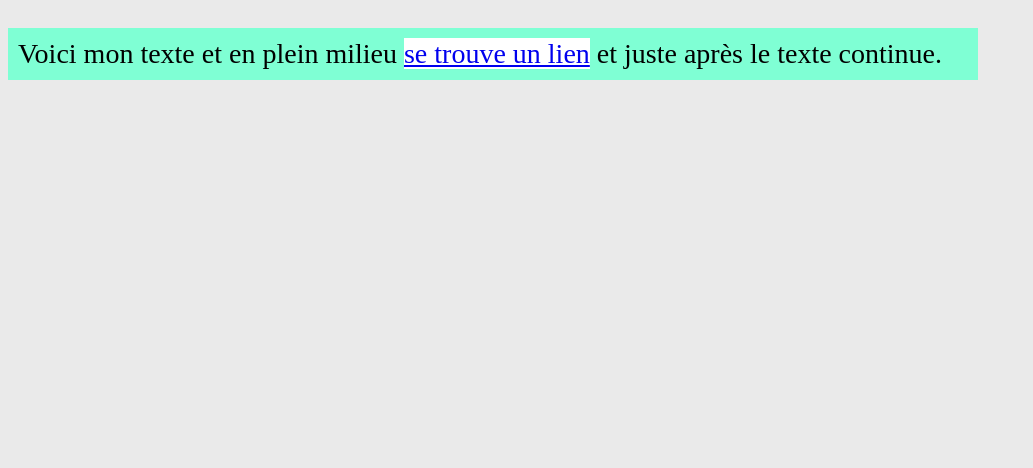
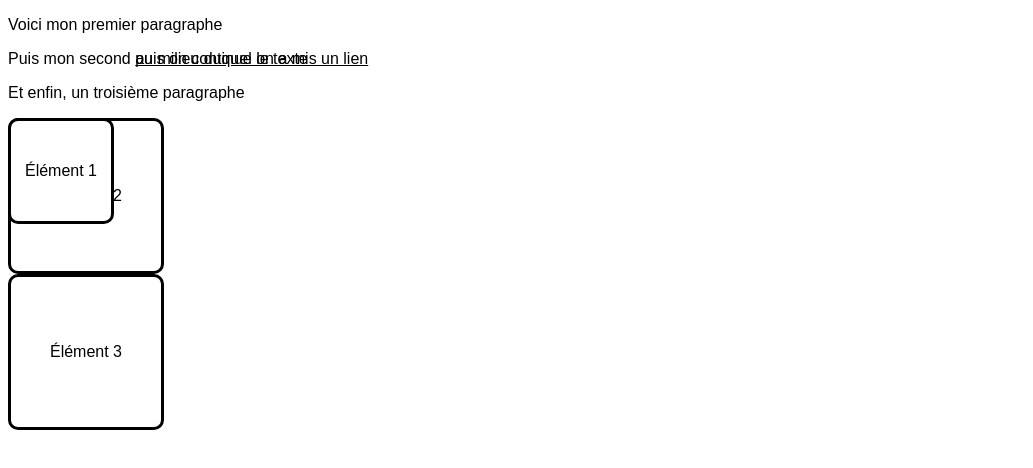
Before and after one commit to RodrigueCalimia/cours-css-position, a plain HTML site: page index.html in a window 1280 px wide. Shown: the whole page, without its empty margins (0-1033 px from the left). Drawn offline with Linux system fonts and the light colour scheme.

Commit message:
mise en place de l'exemple 1

```diff
--- a/index.html
+++ b/index.html
@@ -7,6 +7,20 @@
         <title>Cours</title>
     </head>
     <body>
-        <p>Voici mon texte et en plein milieu <a href="#">se trouve un lien</a> et juste après le texte continue.</p>
+        <p>
+            Voici mon premier paragraphe
+        </p>
+
+        <p>
+            Puis mon second <a href="">au milieu duquel on a mis un lien</a> puis on continue le texte
+        </p>
+
+        <p>Et enfin, un troisième paragraphe</p>
+
+        <div>
+            <div class="box rebelle">Élément 1</div>
+            <div class="box">Élément 2</div>
+            <div class="box">Élément 3</div>
+        <div>
     </body>
 </html>
--- a/style.css
+++ b/style.css
@@ -1,13 +1,25 @@
-body{
-    background-color: rgb(234, 234, 234);
+* {
+  font-family: Arial;
 }
-p{
-    background-color: aquamarine;
-    width: auto;
-    max-width: 950px;
-    padding: 10px;
-    font-size: 28px;
+
+.box {
+  background-color: #fff;
+  border-radius: 10px;
+  border: 3px solid black;
+  height: 150px;
+  width: 150px;
+  display: flex;
+  justify-content: center;
+  align-items: center;
 }
+
 a {
-    background-color: white;
+  color: black;
+  position: absolute;
 }
+
+.rebelle {
+  position: absolute;
+  height: 100px;
+  width: 100px;
+}
```
